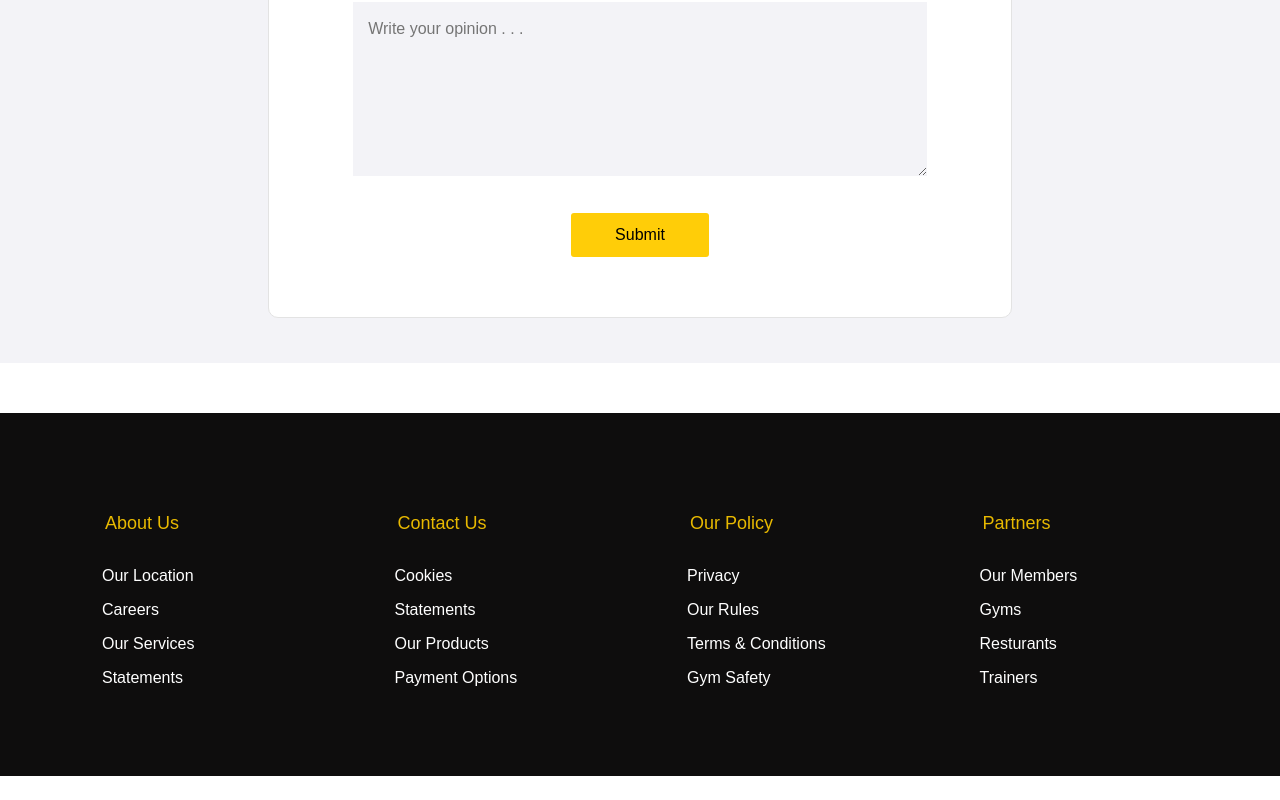
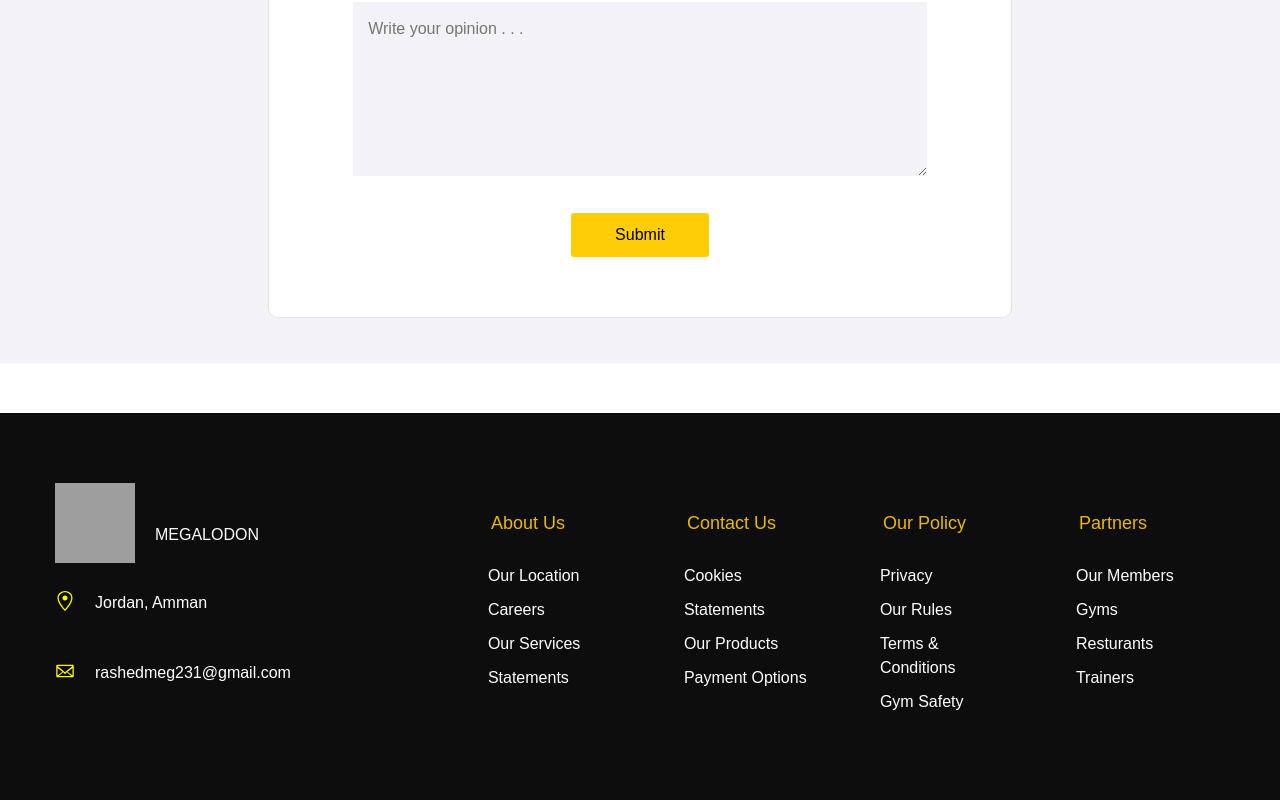
Before and after one commit to RashedMigdady/Megalodon_v2.0, a React (Create React App) app: page / in a window 1280 px wide. Shown: the part 2981-3781 px from the top of the page. Before the commit the page ends 3757 px from the top, so only its background shows below. Built offline with nearby package versions, Linux system fonts and the light colour scheme; no server answers; grey boxes are pictures that could not be loaded.

Commit message:
add new component to Footer

```diff
--- a/src/components/Footer/About.js
+++ b/src/components/Footer/About.js
@@ -8,7 +8,7 @@ function About() {
         <div className="allAbout">
     <div className="radi">
         <div className="roqia">
-        <img src='http://media.bizj.us/view/img/10072378/howtogym*1200xx2715-1527-0-142.jpg' alt="Logo" />
+        <img src='http://media.bizj.us/view/img/10072378/howtogym*1200xx2715-1527-0-142.jpg' alt="Logo" style={{borderRadius:"10px"}} />
             <h4>WE WELCOME EVERYBODY</h4>
             <p> This is not just a strapline. We welcome everybody, regardless of size, ability, age, ethnicity, religion, gender, sex, or sexual orientation. Our gyms are friendly, supportive, and judgement-free spaces where everybody can come in, work out and leave feeling good</p>
    <h4>QUALITY, AFFORDABLE GYMS, EVERYWHERE</h4>
--- a/src/components/Footer/about.css
+++ b/src/components/Footer/about.css
@@ -6,6 +6,7 @@
   color: black;
   font-size: 20px;
   font-weight: normal;
+  margin-top: 100px;
 }
 .radi {
   width: 100%;
--- a/src/components/Footer/footer.css
+++ b/src/components/Footer/footer.css
@@ -1,6 +1,8 @@
 .contfooter {
     margin: auto;
     max-width: 1170px;
+    display: flex;
+    gap: 150px;
   }
   ul {
     list-style-type: none;
@@ -8,6 +10,7 @@
   .row-footerfooter {
     display: flex;
     flex-wrap: wrap;
+    width: 100%;
   }
   .footerfooter {
     width: 100%;
--- a/src/components/Footer/index.js
+++ b/src/components/Footer/index.js
@@ -1,6 +1,9 @@
 import React from "react";
 import "./footer.css";
 import "./About";
+// import "bootstrap/dist/css/bootstrap.min.css";
+// import { GoLocation } from "react-bootstrap";
+import { GoLocation, GoMail } from "react-icons/go";
 import { useHistory } from "react-router";
 
 export const Footer = () => {
@@ -8,6 +11,52 @@ export const Footer = () => {
   return (
     <div class="footerfooter">
       <div class="contfooter">
+        <div style={{ display: "grid" }}>
+          <div style={{ display: "flex" }}>
+            <img
+              style={{ width: "80px", height: "80px", marginRight: "20px" }}
+              onClick={() => {
+                history.push("/home");
+              }}
+              src="https://github.com/RashedMigdady/Megalodon_v2.0/blob/main/src/components/auth/login/logo.png?raw=true"
+              alt="Megalodon logo"
+            />{" "}
+            <p
+              style={{
+                paddingTop: "40px",
+                marginRight: "30px",
+                color: "white",
+              }}
+              onClick={() => {
+                history.push("/home");
+              }}
+            >
+              MEGALODON
+            </p>
+          </div>
+          <div style={{ display: "flex" }}>
+            <GoLocation
+              style={{
+                height: "20px",
+                width: "20px",
+                marginRight: "20px",
+                color: "yellow",
+              }}
+            />
+            <p style={{ color: "white" ,paddingBottom:"2px" }}>Jordan, Amman</p>
+          </div>
+          <div style={{ display: "flex" }}>
+            <GoMail
+              style={{
+                height: "20px",
+                width: "20px",
+                marginRight: "20px",
+                color: "yellow",
+              }}
+            />
+            <p style={{ color: "white" ,paddingBottom:"2px"}}>rashedmeg231@gmail.com</p>
+          </div>
+        </div>
         <div class="row-footerfooter">
           <div class="col-footerfooter">
             <h4
--- a/src/components/comment/comment.css
+++ b/src/components/comment/comment.css
@@ -27,7 +27,6 @@
 .textareaaa {
   width: 100%;
   padding: 15px;
-
   display: inline-block;
   border: none;
   background: #f3f3f7;
@@ -70,9 +69,11 @@
 }
 
 .detalisUser{
- border-radius: 7px;
+  border-radius: 7px;
   width: 50%;
-  background-color: rgb(235, 232, 232);
+  background-color: #f3f3f7;
   height: 45px;
-  padding-left: 7px;
+  padding-left: 15px;
+  border: none;
+
 }
--- a/src/components/comment/comment.js
+++ b/src/components/comment/comment.js
@@ -4,6 +4,8 @@ import axios from "axios";
 import swal from "sweetalert";
 export const AddComment = () => {
   const [comment, setComment] = useState("");
+  const [name , setName] = useState("");
+  const [email , setEmail] = useState("");
   const token = localStorage.getItem("token");
   const createComment = () => {
 
```
Also changed, not shown: 16 other files (tests, documents, lock files or other folders).
